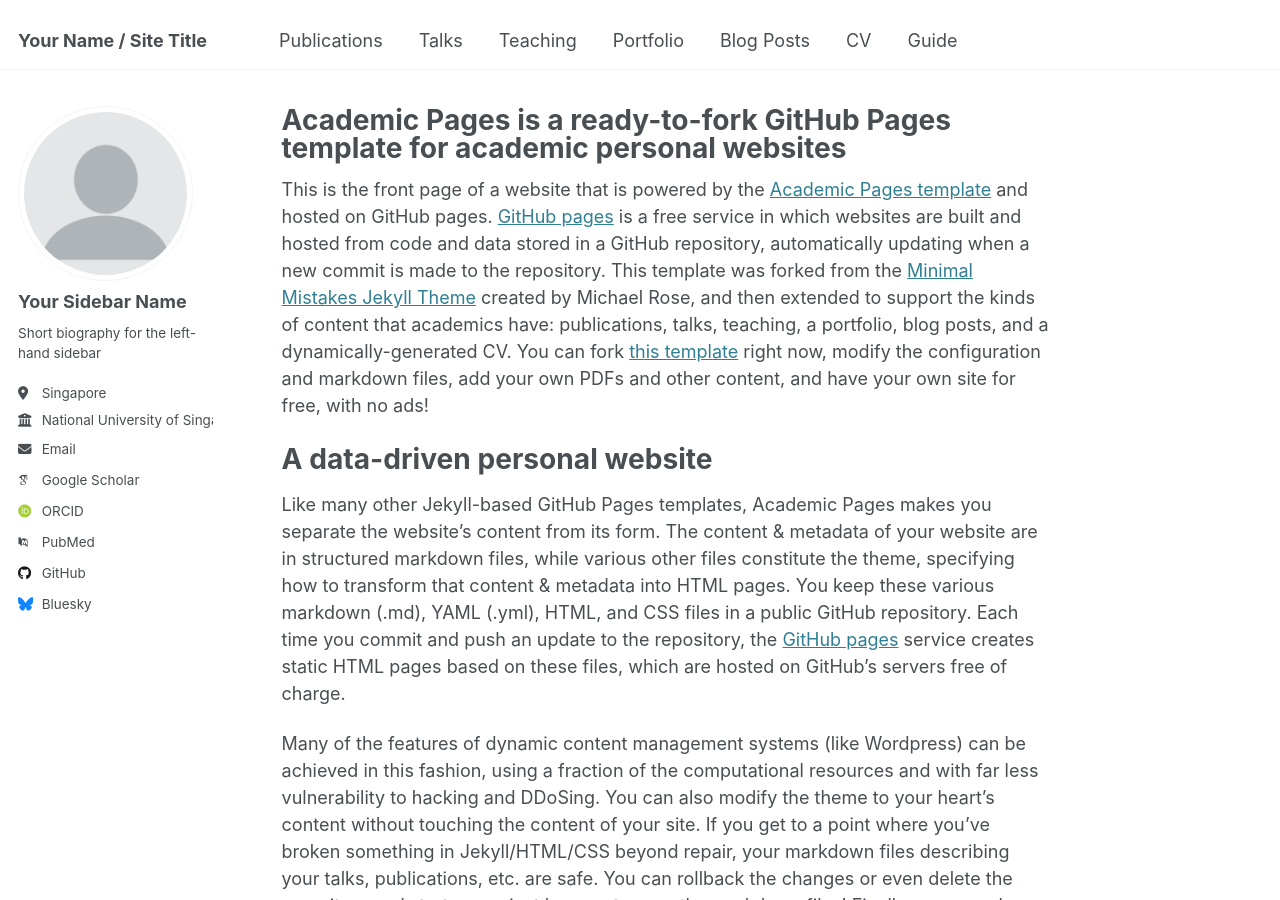
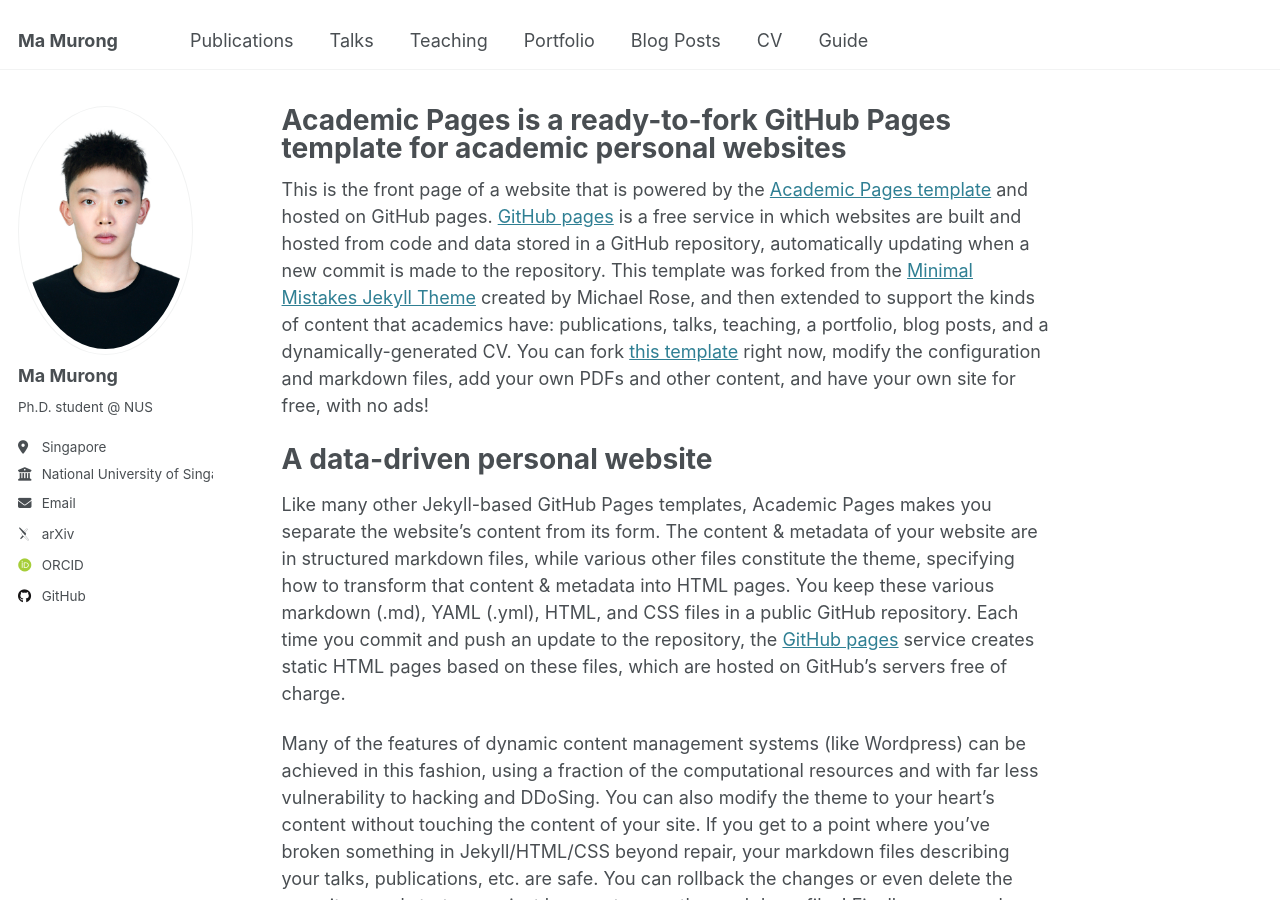
Before and after one commit to M-Myron/m-myron.github.io, a Jekyll site: the page built from _pages/about.md, in a window 1280 px wide and 900 px high. Built offline with Jekyll 4.4.1, drawn with Linux system fonts in a browser that asks for light colours; some web fonts are replaced.

Commit message:
Update _config.yml

```diff
--- a/_config.yml
+++ b/_config.yml
@@ -9,11 +9,11 @@
 # Basic Site Settings
 locale                   : "en-US"
 site_theme               : "default"
-title                    : "Your Name / Site Title"
+title                    : "Ma Murong"
 title_separator          : "-"
 name                     : &name "Ma Murong"
 description              : &description "personal description"
-url                      : https://murongma.github.io # the base hostname & protocol for your site e.g. "https://[your GitHub username].github.io"
+url                      : https://m-myron.github.io # the base hostname & protocol for your site e.g. "https://[your GitHub username].github.io"
 baseurl                  : "" # the subpath of your site, e.g. "/blog"
 repository               : "academicpages/academicpages.github.io"
 
@@ -22,67 +22,67 @@ repository               : "academicpages/academicpages.github.io"
 #               Additional customization can be done by editing /_includes/author-profile.html
 author:
   # Biographic information
-  avatar           : "profile.png"
-  name             : "Your Sidebar Name"
+  avatar           : "personal_photo.jpeg"
+  name             : "Ma Murong"
   # pronouns         : # example: "she/her"
-  bio              : "Short biography for the left-hand sidebar"
+  bio              : "Ph.D. student @ NUS"
   location         : "Singapore"
   employer         : "National University of Singapore"
   uri              : # URL
   email            : "murongma@u.nus.edu"
 
   # Academic websites
-  arxiv            : # URL - Update with the correct link to your profile
-  googlescholar    : "https://scholar.google.com/citations?user=PS_CX0AAAAAJ"
-  impactstory      : # URL
-  orcid            : "http://orcid.org/yourorcidurl"
-  semantic         : # URL
-  pubmed           : "https://www.ncbi.nlm.nih.gov/pubmed/?term=john+snow"
-  researchgate     : # URL
-  scopus           : # URL
+  arxiv            :  "http://arxiv.org/a/ma_m_5" # URL - Update with the correct link to your profile
+  # googlescholar    : "https://scholar.google.com/citations?user=PS_CX0AAAAAJ"
+  # impactstory      : # URL
+  orcid            : "https://orcid.org/0009-0005-6840-8912"
+  # semantic         : # URL
+  # pubmed           : "https://www.ncbi.nlm.nih.gov/pubmed/?term=john+snow"
+  # researchgate     : # URL
+  # scopus           : # URL
 
   # Repositories and software development
-  bitbucket        : # Username - Update with your username on the site
-  codepen          : # Username
-  dribbble         : # Username
-  github           : "academicpages"
-  kaggle           : # Username
-  stackoverflow    : # User number or user number and name (i.e., use "1" or "1/jeff-atwood")
+  # bitbucket        : # Username - Update with your username on the site
+  # codepen          : # Username
+  # dribbble         : # Username
+  github           : "M-Myron"
+  # kaggle           : # Username
+  # stackoverflow    : # User number or user number and name (i.e., use "1" or "1/jeff-atwood")
 
   # Social media
-  bluesky          : "bsky.app" # Replace this with you Bluesky username
-  facebook         : # Username
-  flickr           : # Username
-  foursquare       : # Username
-  goodreads        : # Username
-  google_plus      : # Username
-  keybase          : # Username
-  instagram        : # Username
-  lastfm           : # Username
-  linkedin         : # Username
-  mastodon         : # URL
-  medium           : # URL
-  pinterest        : # Username
-  soundcloud       : # Username
-  steam            : # Username
-  telegram         : # URL
-  tumblr           : # Username
-  twitter          : # Username for X / Twitter
-  vine             : # Username
-  weibo            : # Username
-  wikipedia        : # Username
-  xing             : # Username
-  youtube          : # Username
-  zhihu            : # Username
+  # bluesky          : "bsky.app" # Replace this with you Bluesky username
+  # facebook         : # Username
+  # flickr           : # Username
+  # foursquare       : # Username
+  # goodreads        : # Username
+  # google_plus      : # Username
+  # keybase          : # Username
+  # instagram        : # Username
+  # lastfm           : # Username
+  # linkedin         : # Username
+  # mastodon         : # URL
+  # medium           : # URL
+  # pinterest        : # Username
+  # soundcloud       : # Username
+  # steam            : # Username
+  # telegram         : # URL
+  # tumblr           : # Username
+  # twitter          : # Username for X / Twitter
+  # vine             : # Username
+  # weibo            : # Username
+  # wikipedia        : # Username
+  # xing             : # Username
+  # youtube          : # Username
+  # zhihu            : # Username
 
 # Publication Category - The following the list of publication categories and their headings
-publication_category:
-  books:
-    title: 'Books'
-  manuscripts:
-    title: 'Journal Articles'
-  conferences:
-    title: 'Conference Papers'
+# publication_category:
+#   books:
+#     title: 'Books'
+#   manuscripts:
+#     title: 'Journal Articles'
+#   conferences:
+#     title: 'Conference Papers'
 
 # Site Settings
 teaser                   :  # filename of teaser fallback teaser image placed in /images/, .e.g. "500x300.png"
```
